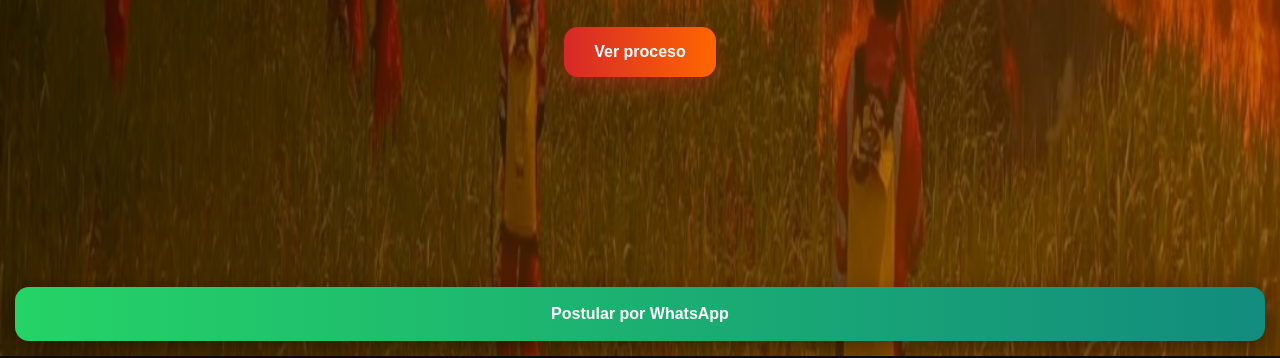
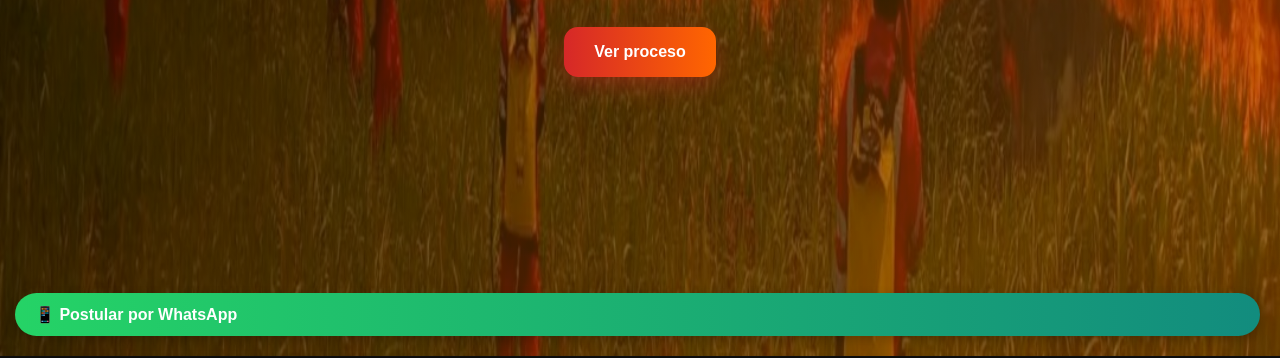
Before and after one commit to CRBFG/BOMBEROS, a plain HTML site: page index.html in a window 1280 px wide. Shown: the part 444-802 px from the top of the page. Drawn offline with nearby package versions, Linux system fonts and the light colour scheme.

Commit message:
Update index.html

```diff
--- a/index.html
+++ b/index.html
@@ -350,8 +350,34 @@
   target="_blank"
   class="sticky-whatsapp"
 >
-    Postular por WhatsApp
+  📱 Postular por WhatsApp
 </a>
+
+<style>
+.sticky-whatsapp {
+  position: fixed;
+  bottom: 20px;
+  right: 20px;
+  background-color: #25D366; /* verde WhatsApp */
+  color: white;
+  font-weight: bold;
+  padding: 12px 20px;
+  border-radius: 50px;
+  text-decoration: none;
+  box-shadow: 0 4px 12px rgba(0,0,0,0.2);
+  display: flex;
+  align-items: center;
+  gap: 8px;
+  transition: transform 0.2s, background-color 0.2s;
+  font-family: Arial, sans-serif;
+}
+
+.sticky-whatsapp:hover {
+  background-color: #1ebe5d;
+  transform: scale(1.05);
+}
+</style>
+
 
   <!-- SWIPER -->
   <script src="https://cdn.jsdelivr.net/npm/swiper@11/swiper-bundle.min.js"></script>
```
Lines whose indentation alone changed are shown as unchanged.
